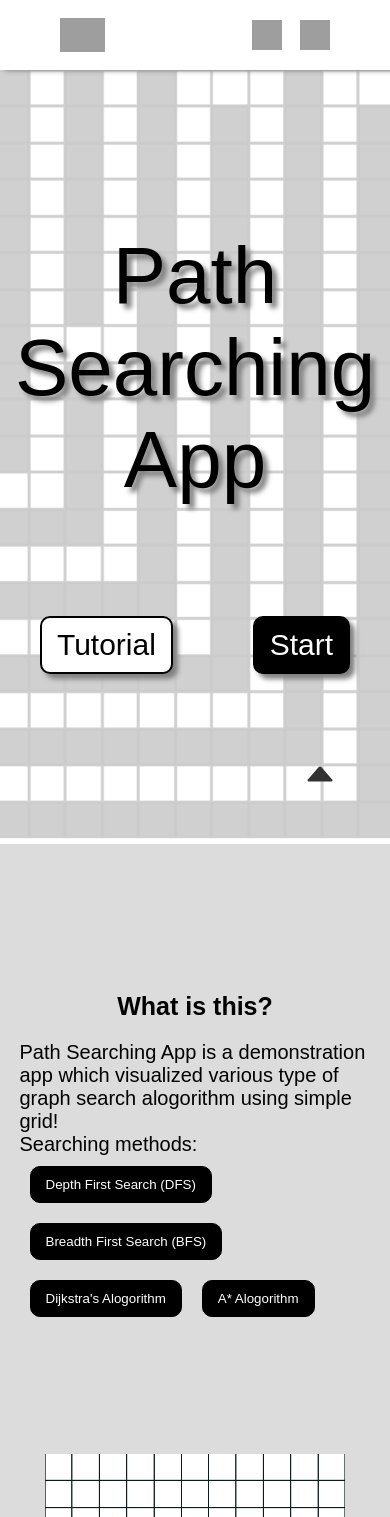
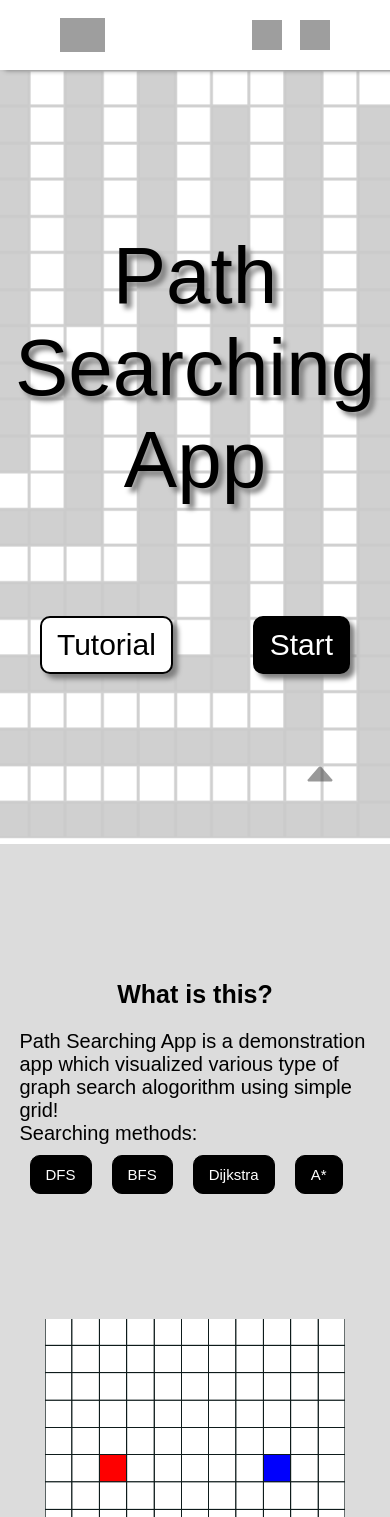
Before and after one commit to HCHANGN/SearchingPathProject, a React app: page / in a window 390 px wide. Shown: the top 1517 px of the page. Built offline with nearby package versions, Linux system fonts and the light colour scheme; grey boxes are pictures that could not be loaded; the HTML template or start-up script is replaced by a standard one.

Commit message:
solve out of grid edge problem

```diff
--- a/src/Graph.css
+++ b/src/Graph.css
@@ -56,6 +56,7 @@ button:hover{
     justify-content: center;
     align-items: center;
     margin-bottom: 15px;
+    cursor: pointer;
 }
 
 #graphIntroContainer{
@@ -193,7 +194,7 @@ button:hover{
     right:100px; */
     display: flex;
     align-items: center;
-    justify-content: space-between;
+    justify-content: space-around;
     flex-direction: column;
 }
 
@@ -276,6 +277,7 @@ button:hover{
     justify-content: center;
     width:90%;
     height: 110px;
+    margin-top:15px;
     margin-bottom: 15px;
     /* flex-wrap: wrap; */
 }
@@ -284,6 +286,7 @@ button:hover{
     display: flex;
     justify-content: center;
     max-width: 100vw;
+    touch-action: none;
 }
 
 #speedRange{
@@ -307,6 +310,7 @@ button:hover{
 
 #playIcon{
     width:25px;
+    cursor: pointer;
 }
 
 #playIcon:hover{
@@ -315,6 +319,7 @@ button:hover{
 
 #pauseIcon{
     width:25px;
+    cursor: pointer;
 }
 
 #pauseIcon:hover{
@@ -323,6 +328,7 @@ button:hover{
 
 #restartIcon{
     width:25px;
+    cursor: pointer;
 }
 
 #restartIcon:hover{
@@ -333,6 +339,7 @@ button:hover{
     padding:7px;
     border:1px solid black;
     border-radius: 10px;
+    cursor: pointer;
 }
 
 #modeSelect{
@@ -340,6 +347,7 @@ button:hover{
     margin-bottom: 35px;
     border:1px solid black;
     border-radius: 10px;
+    cursor: pointer;
 }
 
 @keyframes plugIn {
@@ -369,12 +377,14 @@ button:hover{
     #algoControl{
         width:50%;
         height:40%;
+        padding-bottom: 15px;
         border-bottom:1px solid black;
     }
 
     #addControl{
         width:50%;
         height:40%;
+        padding-bottom: 15px;
         border-bottom:1px solid black;
     }
 
@@ -393,6 +403,7 @@ button:hover{
     #algoControl{
         width:100%;
         height:35%;
+        padding-bottom: 0px;
         border:none;
     }
 
@@ -402,6 +413,7 @@ button:hover{
 
     #addControl{
         justify-content: center;
+        padding-bottom: 0px;
         width:100%;
         height:30%;
     }
--- a/src/Graph.js
+++ b/src/Graph.js
@@ -10,8 +10,8 @@ class Graph extends React.Component{
             init:false,
             adjacencyList:{},
             adjacencyListTemp:null,
-            w:Math.floor(window.innerWidth/25-5),
-            h:15,
+            w:Math.floor(window.innerWidth/30-5),
+            h:Math.floor(window.innerHeight/40-5),
             start:"0_0",
             end:"5_5",
             currentAlgo:null,
@@ -35,7 +35,9 @@ class Graph extends React.Component{
             totalVisitedVertex:0,
             drawingState:false,
             selectedAlgo:null,
-            isPlaying:false
+            isPlaying:false,
+            currentPointing:null,
+            pointerTemp:null
         }
 
         this.setter=()=>{
@@ -117,6 +119,32 @@ class Graph extends React.Component{
 
     componentDidMount(){
         window.addEventListener("resize", this.listenToResize);
+        window.addEventListener("pointermove", (e)=>{
+            this.state.currentPointing=e.target.className;
+            if(this.state.currentPointing===""){
+                this.state.keypress=false;
+                if(this.state.cStart){
+                    this.state.pointerTemp.className="startVertex";
+                    this.state.cStart=false;
+                    this.state.start=this.state.pointerTemp.id;
+                    this.resetAll();
+                }
+                else if(this.state.cEnd){
+                    this.state.pointerTemp.className="endVertex";
+                    this.state.cEnd=false;
+                    this.state.end=this.state.pointerTemp.id;
+                    this.resetAll();
+                }
+            }
+            else{
+                if(this.state.cStart){
+                    this.state.pointerTemp=e.target;
+                }
+                else if(this.state.cEnd){
+                    this.state.pointerTemp=e.target;
+                }
+            }
+        })
     }
 
     componentWillUnmount(){
@@ -124,8 +152,9 @@ class Graph extends React.Component{
     }
 
     listenToResize(){
-        console.log(Math.floor(window.innerWidth/25-5));
-        this.state.w=Math.floor(window.innerWidth/25-5);
+        console.log(Math.floor(window.innerWidth/30-5));
+        this.state.w=Math.floor(window.innerWidth/30-5);
+        this.state.h=Math.floor(window.innerHeight/40-5);
         this.state.start=`${Math.floor(this.state.w/3)}_${Math.floor(this.state.h/2)}`;
         this.state.end=`${Math.floor(this.state.w*2/3)}_${Math.floor(this.state.h/2)}`;
         this.resetAll();
@@ -788,13 +817,13 @@ class Graph extends React.Component{
                     }}
                     onPointerOut={(e)=>{
                         e.preventDefault();
+                        //console.log(e.target.className);
                         if(this.state.cStart){
                             if(e.target.className==="endVertex"){
                                 e.target.className="endVertex";
                                 e.target.innerText="";
                             }
                             else{
-                                console.log(e.target.className);
                                 e.target.className="vertex";
                                 e.target.innerText="";
                             }
--- a/src/HomePage.css
+++ b/src/HomePage.css
@@ -55,6 +55,12 @@ a{
     z-index: 10;
     background: url("./img/toTopIcon.svg") no-repeat center;
     background-size: cover;
+    opacity: 0.5;
+    cursor: pointer;
+}
+
+#backToTop:hover{
+    opacity: 1;
 }
 
 #bannerText{
@@ -75,6 +81,7 @@ a{
     border:2px solid black;
     background-color: white;
     color: black;
+    cursor: pointer;
 }
 
 #bannerTurtorialBtn:hover{
@@ -107,6 +114,11 @@ a{
     align-items: center;
     justify-content: space-evenly;
     background-color: gainsboro;
+}
+
+#describeContentOne button{
+    font-size: 25px;
+    cursor: pointer;
 }
 
 #describeContentTwo{
@@ -229,8 +241,12 @@ a{
     }
 
     #describeContentOne{
-        height:calc(120vh);
+        height:100vh;
         flex-direction: column;
+    }
+
+    #describeContentOne button{
+        font-size: 15px;
     }
 
     #describeContentTwo{
--- a/src/HomePage.js
+++ b/src/HomePage.js
@@ -29,10 +29,10 @@ class HomePage extends React.Component{
                         <div>Path Searching App is a demonstration app which visualized various type of graph search alogorithm using simple grid!</div>
                         <div>Searching methods:</div>
 
-                        <button onClick={()=>{this.contentTwo.scrollIntoView({ behavior: "smooth" });}}>Depth First Search (DFS)</button>
-                        <button onClick={()=>{this.contentThree.scrollIntoView({ behavior: "smooth" });}}>Breadth First Search (BFS)</button>
-                        <button onClick={()=>{this.contentFour.scrollIntoView({ behavior: "smooth" });}}>Dijkstra's Alogorithm</button>
-                        <button onClick={()=>{this.contentFive.scrollIntoView({ behavior: "smooth" });}}>A* Alogorithm</button>
+                        <button onClick={()=>{this.contentTwo.scrollIntoView({ behavior: "smooth" });}}>DFS</button>
+                        <button onClick={()=>{this.contentThree.scrollIntoView({ behavior: "smooth" });}}>BFS</button>
+                        <button onClick={()=>{this.contentFour.scrollIntoView({ behavior: "smooth" });}}>Dijkstra</button>
+                        <button onClick={()=>{this.contentFive.scrollIntoView({ behavior: "smooth" });}}>A*</button>
                     </div>
                 </div>
             </div>
--- a/src/NavBar.css
+++ b/src/NavBar.css
@@ -29,6 +29,7 @@ body{
     font-size: 30px;
     display:flex;
     align-items: center;
+    cursor: pointer;
 }
 
 #navLogoText{
@@ -54,6 +55,7 @@ body{
     display: flex;
     justify-content: center;
     align-items: center;
+    cursor: pointer;
 }
 
 #navGitHub img{
@@ -68,6 +70,7 @@ body{
     display: flex;
     justify-content: center;
     align-items: center;
+    cursor: pointer;
 }
 
 #navAbout img{
```
Also changed, not shown: 1 other file (tests, documents, lock files or other folders).
